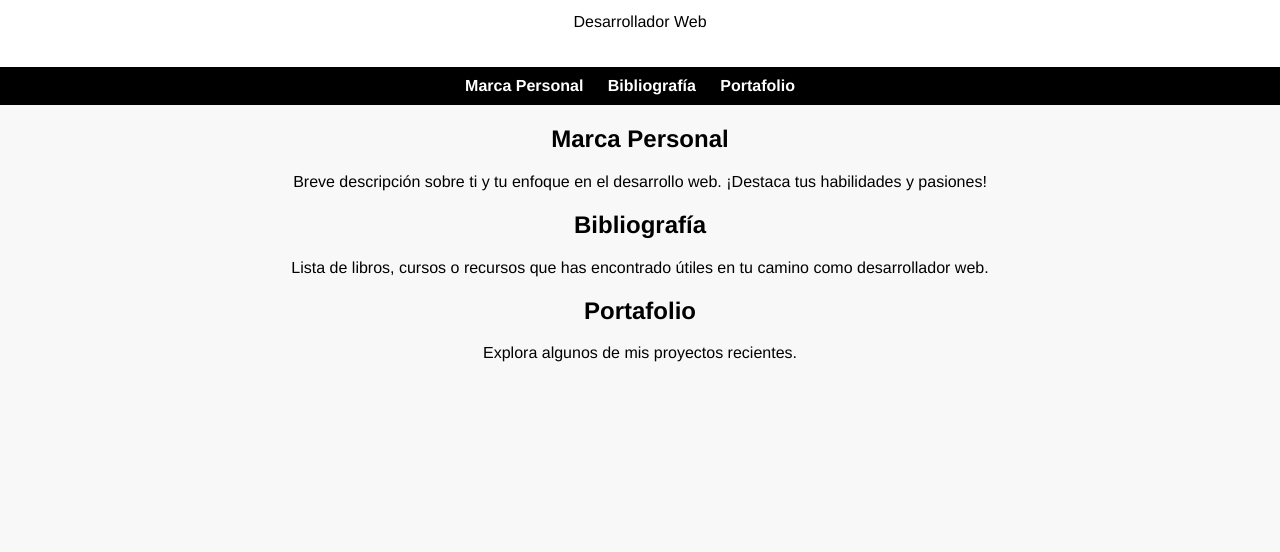
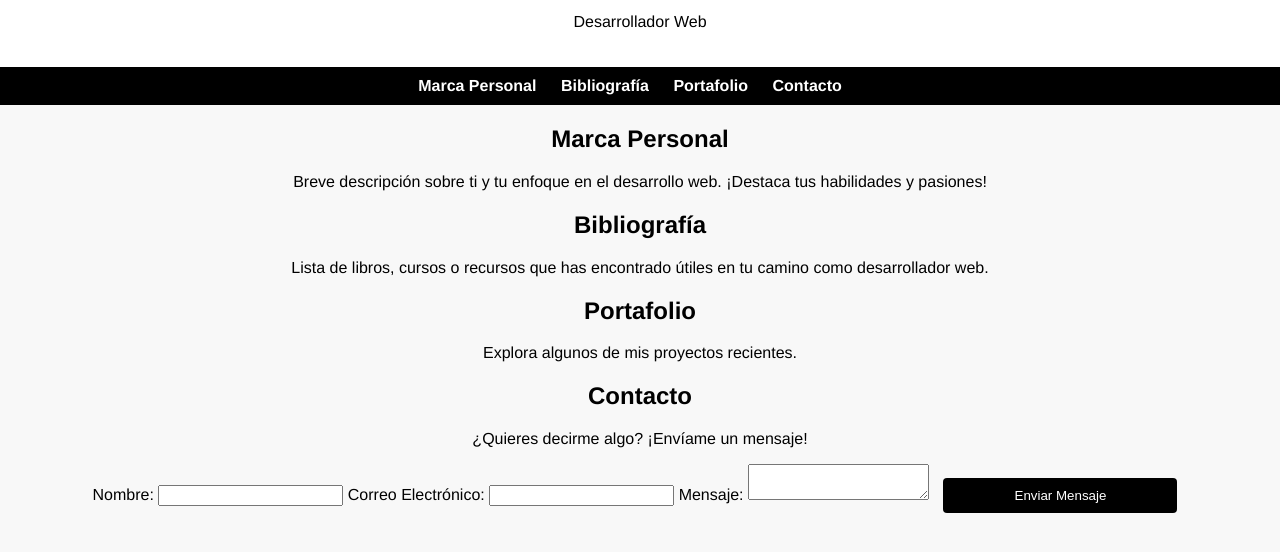
Before and after one commit to martamegiaschavez/miweb1, a plain HTML site: page index.html in a window 1280 px wide. Shown: the part 60-612 px from the top of the page. Drawn offline with Linux system fonts and the light colour scheme.

Commit message:
Update index.html
con mensaje

```diff
--- a/index.html
+++ b/index.html
@@ -17,6 +17,7 @@
             <li><a href="#marca-personal">Marca Personal</a></li>
             <li><a href="#bibliografia">Bibliografía</a></li>
             <li><a href="#portafolio">Portafolio</a></li>
+            <li><a href="#contacto">Contacto</a></li>
         </ul>
     </nav>
 
@@ -36,6 +37,23 @@
         <!-- Agrega enlaces, imágenes, descripciones, etc., según tus proyectos -->
     </section>
 
+    <section id="contacto">
+        <h2>Contacto</h2>
+        <p>¿Quieres decirme algo? ¡Envíame un mensaje!</p>
+        <form action="enviar-mensaje.php" method="post">
+            <label for="nombre">Nombre:</label>
+            <input type="text" id="nombre" name="nombre" required>
+
+            <label for="email">Correo Electrónico:</label>
+            <input type="email" id="email" name="email" required>
+
+            <label for="mensaje">Mensaje:</label>
+            <textarea id="mensaje" name="mensaje" required></textarea>
+
+            <button type="submit">Enviar Mensaje</button>
+        </form>
+    </section>
+
     <script src="script.js"></script>
 </body>
 </html>
```
